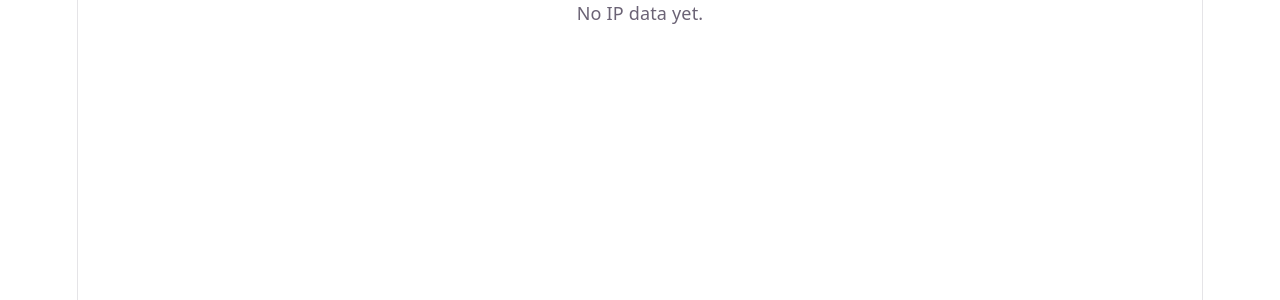
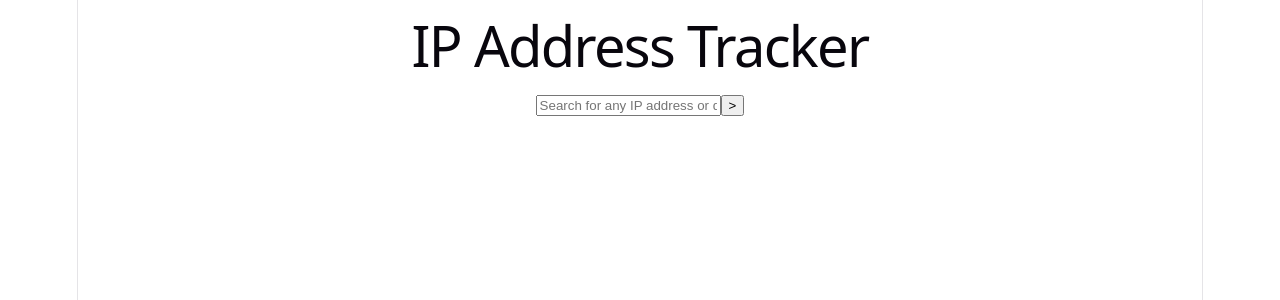
Before and after one commit to mercytv932/IP_Address_Tracker, a React (Vite) app: page / in a window 1280 px wide. Shown: the top 300 px of the page. Built offline with nearby package versions, Linux system fonts and the light colour scheme; no server answers.

Commit message:
Done with searchBar, onSearch, and App connections

```diff
--- a/src/App.tsx
+++ b/src/App.tsx
@@ -3,7 +3,7 @@ import IpInfo from "./components/IpInfo";
 import SearchBar from "./components/SearchBar";
 import { useIpAddress } from "./hooks/useIpAddress";
 function App() {
-  const { data, loading, error } = useIpAddress();
+  const { data, loading, error, searchIp } = useIpAddress();
 
   if (loading) {
     return <div>Loading IP address...</div>;
@@ -12,15 +12,11 @@ function App() {
   if (error) {
     return <div>{error}</div>;
   }
-  if (!data) {
-    return <div>No IP data yet.</div>;
-  }
-
   return (
     <div>
       <Header />
-      <SearchBar />
-      <IpInfo data={data} />
+      <SearchBar onSearch={searchIp} />
+      {data && <IpInfo data={data} />}
     </div>
   );
 }
--- a/src/components/SearchBar.tsx
+++ b/src/components/SearchBar.tsx
@@ -1,4 +1,4 @@
-import { useState } from "react";
+import { useState, type ChangeEvent, type FormEvent } from "react";
 interface SearchBarProps {
   onSearch(value: string): void;
 }
@@ -6,16 +6,20 @@ interface SearchBarProps {
 function SearchBar({ onSearch }: SearchBarProps) {
   const [value, setValue] = useState("");
 
+  function onSubmit(event: FormEvent) {
+    event.preventDefault();
+  }
+
   return (
-    <div>
+    <form onSubmit={onSubmit}>
       <input
         type="text"
         placeholder="Search for any IP address or domain"
         value={value}
         onChange={(e) => setValue(e.target.value)}
       />
-      <button>&gt;</button>
-    </div>
+      <button type="submit">&gt;</button>
+    </form>
   );
 }
 
```
